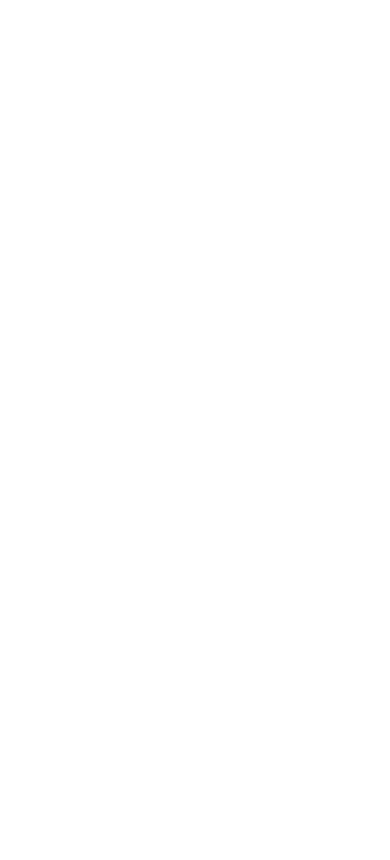
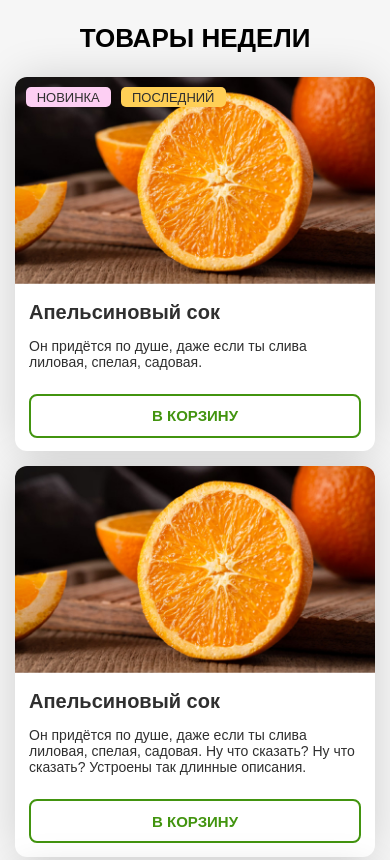
Before and after one commit to vitaliykharlamov/spurit-test-task-frontend-dev, a plain HTML site: page 01-product-card/index.html in a window 390 px wide. Shown: the top 860 px of the page. Drawn offline with Linux system fonts and the light colour scheme.

Commit message:
completed first task

```diff
--- a/01-product-card/index.css
+++ b/01-product-card/index.css
@@ -1 +1,211 @@
-/* Смотри сколько снизу свободного места! Оно идеально подойдёт, чтобы писать твои стили! */
+* {
+    margin: 0;
+    padding: 0;
+    box-sizing: border-box;
+    font-family: 'Arial', sans-serif;
+}
+
+.container {
+    max-width: 1210px;
+    margin: 0 auto;
+    padding: 0 15px;
+}
+
+.products {
+    padding: 40px 0 60.25px;
+    background-color: #F6F6F6;
+}
+
+.products__title {
+    text-align: center;
+    text-transform: uppercase;
+    color: #000000;
+    font-weight: 900;
+    font-size: 48px;
+    line-height: 72px;
+    margin-bottom: 40px;
+}
+
+.products__wrapper {
+    display: grid;
+    grid-template-columns: repeat(3, 1fr);
+    gap: 20px;
+}
+
+.product {
+    background-color: #FFFFFF;
+    box-shadow: 0px 0px 45px -4px rgba(0, 0, 0, 0.18);
+    border-radius: 12px;
+    overflow: hidden;
+    display: flex;
+    flex-direction: column;
+}
+
+.product__pucture {
+    width: 100%;
+    max-height: 213.75px;
+}
+
+.product__image {
+    width: 100%;
+    height: 100%;
+    object-fit: cover;
+}
+
+.product__discription {
+    height: 100%;
+    padding: 24px 24px 23.5px;
+    display: flex;
+    flex-direction: column;
+}
+
+.product__title {
+    color: #2F2F2F;
+    font-weight: 900;
+    font-size: 24px;
+    line-height: 36px;
+    margin-bottom: 16px;
+}
+
+.product__text {
+    color: #2F2F2F;
+    font-weight: 400;
+    font-size: 16px;
+    line-height: 24px;
+    margin-bottom: 24.25px;
+}
+
+.product__button {
+    display: block;
+    margin-top: auto;
+    padding: 9.5px 5px;
+    border: 2px solid #42940F;
+    border-radius: 8px;
+    text-transform: uppercase;
+    background-color: #FFFFFF;
+    color: #42940F;
+    font-weight: 900;
+    font-size: 18px;
+    line-height: 25px;
+    cursor: pointer;
+    transition: 0.4s linear;
+}
+
+.product__button:hover {
+    background-color: #42940F;
+    color: #FFFFFF;
+}
+
+.product__button:active {
+    border: 2px solid #1F5200;
+    background-color: #1F5200;
+    color: #FFFFFF;
+}
+
+.product__button:disabled {
+    border: 2px solid #4E4E4E;
+    background-color: #4E4E4E;
+    color: #FFFFFF;
+    cursor: default;
+}
+
+.product__with-tags {
+    position: relative;
+}
+
+.product__tags {
+    position: absolute;
+    top: 16.33px;
+    left: 16.73px;
+    display: flex;
+    gap: 17px;
+}
+
+.product__tag {
+    text-transform: uppercase;
+    border-radius: 8px;
+    color: #2F2F2F;
+    font-weight: 400;
+    font-size: 16px;
+    line-height: 24px;
+}
+
+.product__tag_novelty {
+    background-color: #FDCFF3;
+    padding: 0 16.15px;
+}
+
+.product__tag_last {
+    background-color: #FFCF56;
+    padding: 0 16.44px;
+}
+
+@media (max-width: 1024px) {
+    .products {
+        padding: 20px 0 40.25px;
+    }
+
+    .products__title {
+        font-size: 36px;
+        line-height: 51px;
+        margin-bottom: 30px;
+    }
+
+    .products__wrapper {
+        gap: 15px;
+    }
+
+    .product__discription {
+        padding: 14px 14px 13.5px;
+    }
+
+    .product__title {
+        font-size: 20px;
+        line-height: 28px;
+        margin-bottom: 12px;
+    }
+
+    .product__text {
+        font-size: 14px;
+        line-height: 16px;
+        margin-bottom: 24.25px;
+    }
+
+    .product__button {
+        font-size: 15px;
+        line-height: 21px;
+    }
+
+    .product__tags {
+        top: 10.33px;
+        left: 10.73px;
+        gap: 10px;
+        flex-wrap: wrap;
+    }
+
+    .product__tag {
+        border-radius: 5px;
+        font-size: 13px;
+        line-height: 15px;
+    }
+
+    .product__tag_novelty {
+        padding: 2.5px 10.93px;
+    }
+
+    .product__tag_last {
+        padding: 2.5px 11.25px;
+    }
+}
+
+@media (max-width: 767px) {
+    .products__wrapper {
+        grid-template-columns: 1fr;
+    }
+
+    .products__title {
+        font-size: 26px;
+        line-height: 37px;
+        margin-bottom: 20px;
+    }
+}
--- a/01-product-card/index.html
+++ b/01-product-card/index.html
@@ -10,7 +10,47 @@
 </head>
 <body>
 <main>
-<!-- Напиши разметку на этом месте и больше ничего не трогай -->
+    <section class="products">
+        <div class="container">
+            <h1 class="products__title">Товары недели</h1>
+            <div class="products__wrapper">
+                <article class="product product__with-tags">
+                    <div class="product__pucture">
+                        <img class="product__image" src="./media/product-image.jpg" alt="image">
+                    </div>
+                    <div class="product__discription">
+                        <h2 class="product__title">Апельсиновый сок</h2>
+                        <p class="product__text">Он придётся по душе, даже если ты слива лиловая, спелая, садовая.</p>
+                        <button class="product__button">В корзину</button>
+                    </div>
+                    <div class="product__tags">
+                        <p class="product__tag product__tag_novelty">Новинка</p>
+                        <p class="product__tag product__tag_last">Последний</p>
+                    </div>
+                </article>
+                <article class="product">
+                    <div class="product__pucture">
+                        <img class="product__image" src="./media/product-image.jpg" alt="image">
+                    </div>
+                    <div class="product__discription">
+                        <h2 class="product__title">Апельсиновый сок</h2>
+                        <p class="product__text">Он придётся по душе, даже если ты слива лиловая, спелая, садовая. Ну что сказать? Ну что сказать? Устроены так длинные описания.</p>
+                        <button class="product__button">В корзину</button>
+                    </div>
+                </article>
+                <article class="product">
+                    <div class="product__pucture">
+                        <img class="product__image" src="./media/product-image.jpg" alt="image">
+                    </div>
+                    <div class="product__discription">
+                        <h2 class="product__title">Апельсиновый сок</h2>
+                        <p class="product__text">Он придётся по душе, даже если ты слива лиловая, спелая, садовая.</p>
+                        <button class="product__button" disabled>ЗАКОНЧИЛОСЬ</button>
+                    </div>
+                </article>
+            </div>
+        </div>
+    </section>
 </main>
 </body>
 </html>
```
Also changed, not shown: 01-product-card/media/product-image.jpg (added).
